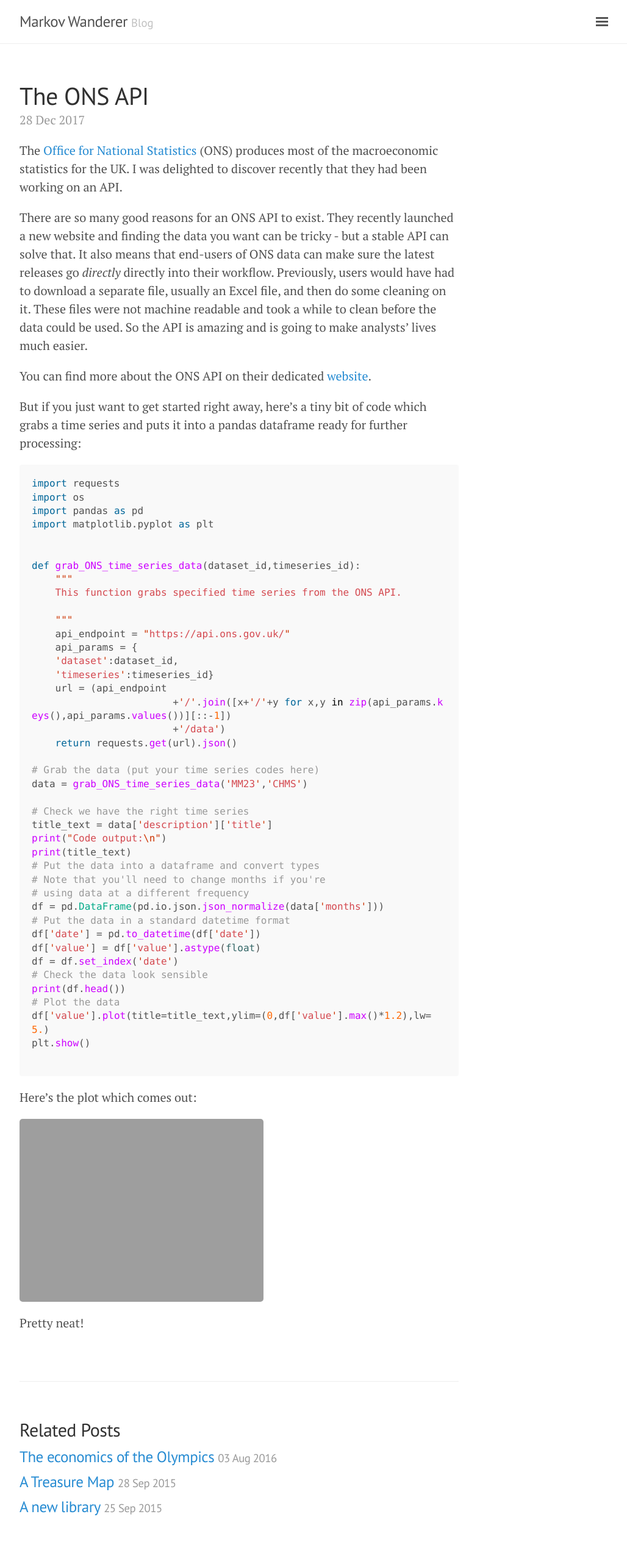
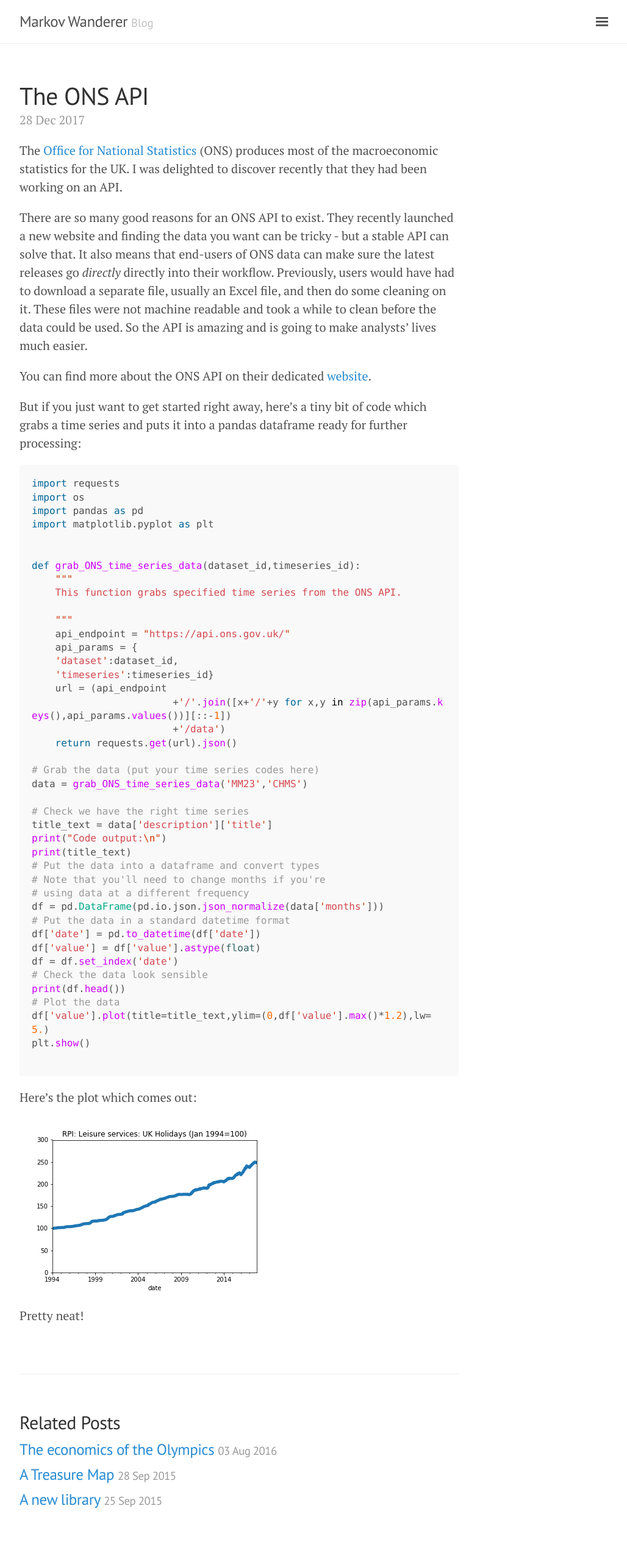
Before and after one commit to aeturrell/home, a Jekyll site: the page built from _posts/2017-12-28-ONS-API.md, in a window 1280 px wide. Shown: the whole page at 61% size, without its empty margins (248-1276 px from the left). Built offline with Jekyll 4.4.1, drawn with Linux system fonts in a browser that asks for light colours.

Commit message:
images fix v2

```diff
--- a/_posts/2017-12-28-ONS-API.md
+++ b/_posts/2017-12-28-ONS-API.md
@@ -58,6 +58,6 @@ plt.show()
 
 Here's the plot which comes out:
 
-![codeoutput]({{site.baseurl}}/images/blogleisureonspai.png)
+![codeoutput]({{site.baseurl}}/images/blogleisureonsapi.png)
 
 Pretty neat!
```
